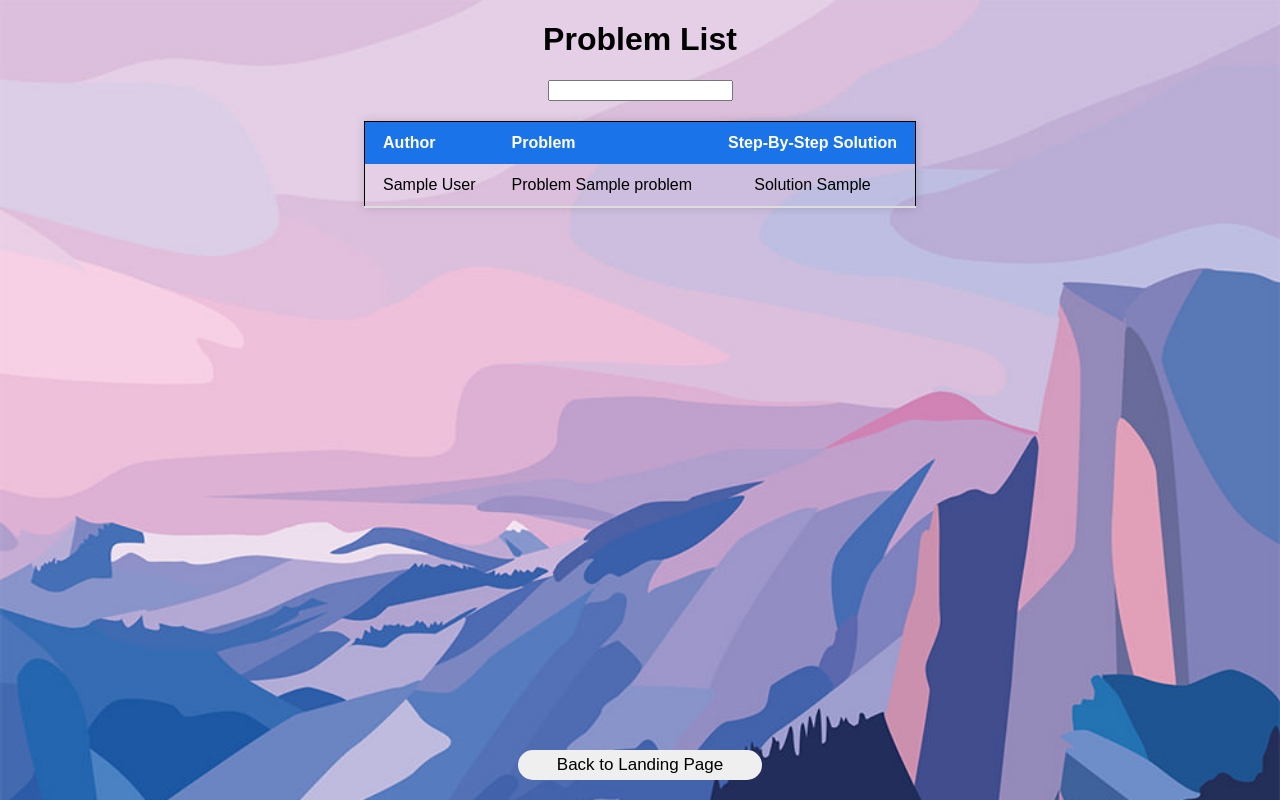
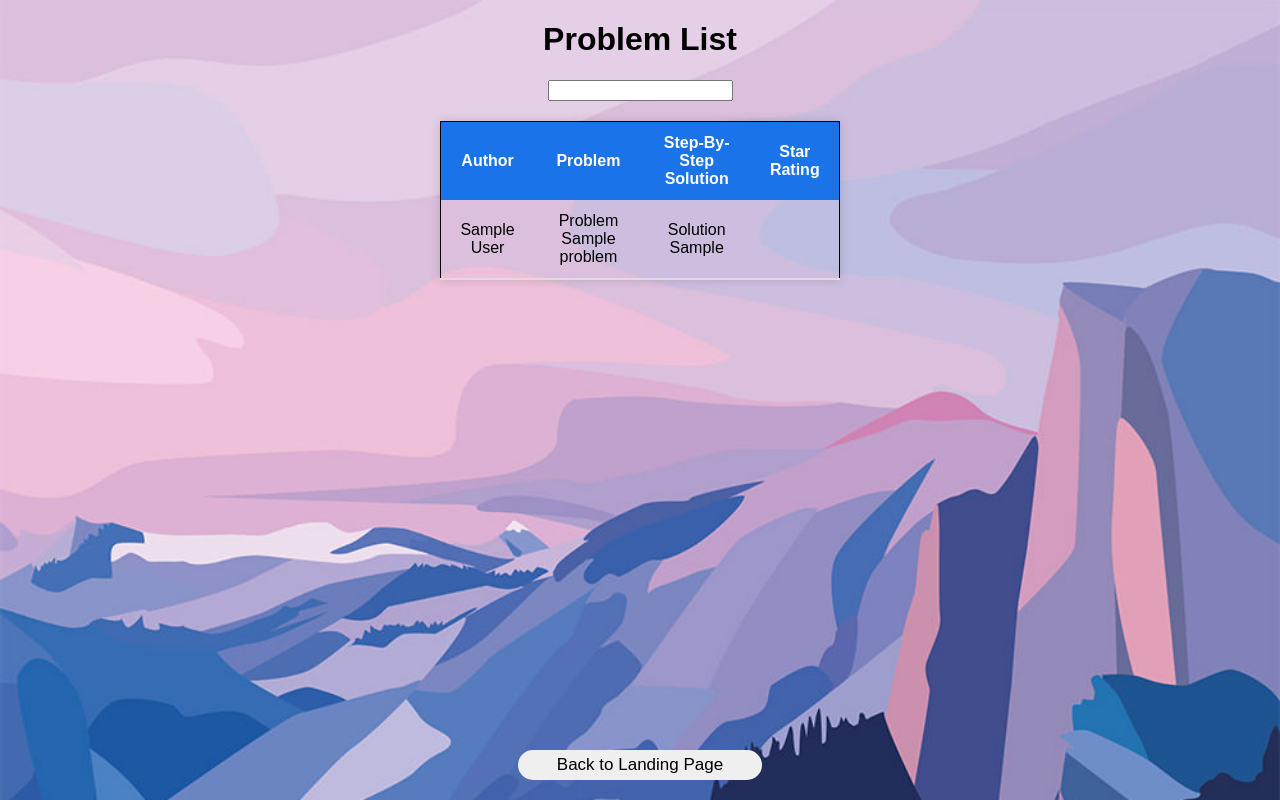
Before and after one commit to miles-phillips0/Amdocs-Hackathon-2022, a Flask app: page /problemList in a window 1280 px wide. Run offline with Flask 2, Linux system fonts and the light colour scheme; a user stored in the database is signed in; tables that the repository leaves empty hold one stand-in row (values such as "Sample post").

Commit message:
Added Star Rating to Problem List

```diff
--- a/static/style.css
+++ b/static/style.css
@@ -39,12 +39,13 @@
     border: 1px solid black;
     box-shadow: 0 0 10px rgba(0, 0, 0, 0.15);
     font-size: 1em;
+    max-width: 400px;
 }
 
 .table thead tr {
     background-color: #1A73E8;
     color: #ffffff;
-    text-align: left;
+    text-align: center;
 }
 
 .table tbody tr {
@@ -57,11 +58,9 @@
 }
 
 .table tbody tr:nth-of-type(even) {
-    background-color: #f3f3f3;
 }
 
 .table tbody tr.active-row {
-    color: #1A73E8;
 }
 
 #table {
@@ -288,7 +287,7 @@
     flex-direction: column;
     background-image: url("bgimageActuallyFinal.jpg");
     -webkit-background-size: cover;
-    background-repeat: no-repeat;
+    background-repeat: repeat;
 }
 
 #footer {
--- a/templates/problemList.html
+++ b/templates/problemList.html
@@ -37,6 +37,7 @@
                     <th>Author</th>
                     <th>Problem</th>
                     <th>Step-By-Step Solution</th>
+                    <th>Star Rating</th>
                 </tr>
             </thead>
             <tbody>
```
